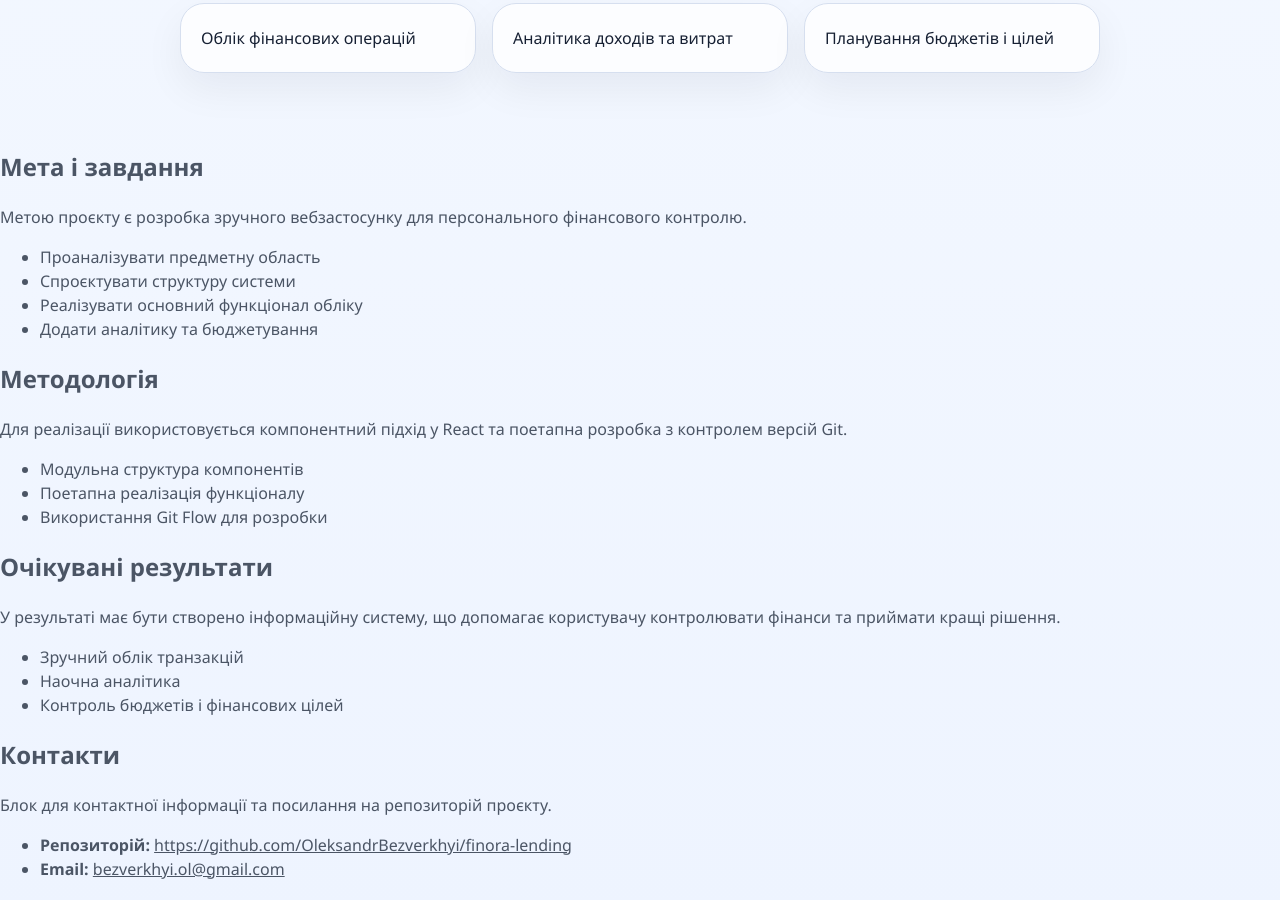
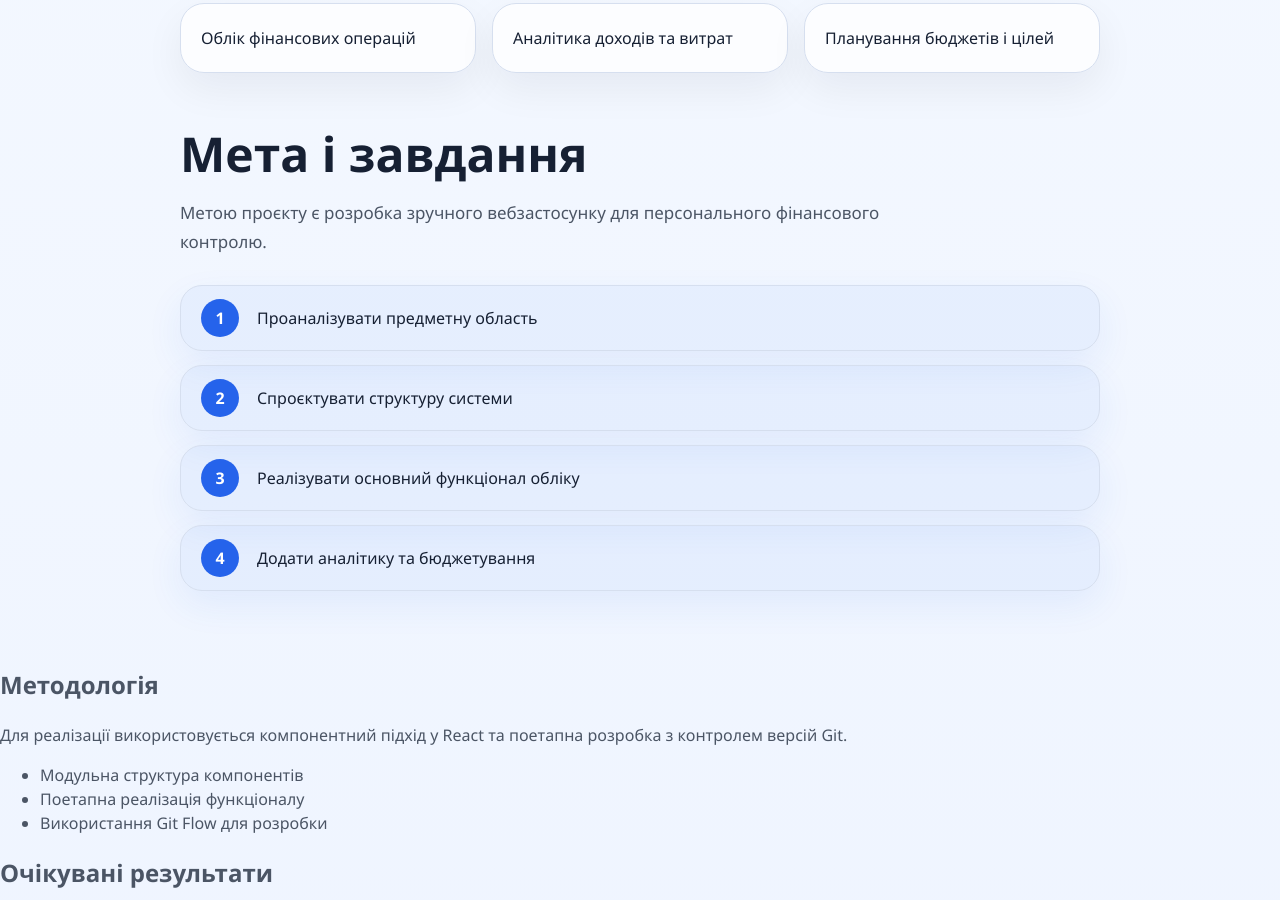
Before and after one commit to OleksandrBezverkhyi/finora-lending, a React (Vite) app: page / in a window 1280 px wide. Shown: the part 1340-2240 px from the top of the page. Built offline with nearby package versions, Linux system fonts and the light colour scheme.

Commit message:
feat: style goals section

```diff
--- a/src/App.css
+++ b/src/App.css
@@ -188,6 +188,63 @@
   box-shadow: 0 16px 40px rgba(15, 23, 42, 0.06);
 }
 
+.goals-section {
+  max-width: 960px;
+  margin: 0 auto;
+  padding: 0 20px 56px;
+}
+
+.goals-section__title {
+  margin: 0;
+  color: var(--heading-color);
+  font-size: clamp(2rem, 4vw, 3rem);
+  line-height: 1.05;
+}
+
+.goals-section__description {
+  max-width: 46rem;
+  margin: 18px 0 0;
+  color: var(--text-color);
+  font-size: 1.06rem;
+  line-height: 1.75;
+}
+
+.goals-section__list {
+  counter-reset: goals-counter;
+  display: grid;
+  gap: 14px;
+  margin: 28px 0 0;
+  padding: 0;
+  list-style: none;
+}
+
+.goals-section__item {
+  position: relative;
+  padding: 20px 20px 20px 76px;
+  border: 1px solid var(--border-color);
+  border-radius: 22px;
+  background: rgba(37, 99, 235, 0.06);
+  color: var(--heading-color);
+  box-shadow: 0 14px 36px rgba(37, 99, 235, 0.08);
+}
+
+.goals-section__item::before {
+  counter-increment: goals-counter;
+  content: counter(goals-counter);
+  position: absolute;
+  top: 50%;
+  left: 20px;
+  display: grid;
+  place-items: center;
+  width: 38px;
+  height: 38px;
+  border-radius: 50%;
+  background: var(--accent-color);
+  color: #ffffff;
+  font-weight: 700;
+  transform: translateY(-50%);
+}
+
 @media (max-width: 768px) {
   .site-header {
     padding: 14px 16px;
@@ -230,11 +287,22 @@
     width: 100%;
   }
 
-  .about-section {
+  .about-section,
+  .goals-section {
     padding: 0 16px 40px;
   }
 
   .about-section__list {
     grid-template-columns: 1fr;
   }
+
+  .goals-section__item {
+    padding: 76px 18px 18px;
+  }
+
+  .goals-section__item::before {
+    top: 18px;
+    left: 18px;
+    transform: none;
+  }
 }
--- a/src/components/ContentSection.jsx
+++ b/src/components/ContentSection.jsx
@@ -1,19 +1,46 @@
 export function ContentSection({ id, title, description, items }) {
   const isAboutSection = id === 'about'
+  const isGoalsSection = id === 'goals'
+
+  const sectionClassName = isAboutSection
+    ? 'about-section'
+    : isGoalsSection
+      ? 'goals-section'
+      : undefined
+
+  const titleClassName = isAboutSection
+    ? 'about-section__title'
+    : isGoalsSection
+      ? 'goals-section__title'
+      : undefined
+
+  const descriptionClassName = isAboutSection
+    ? 'about-section__description'
+    : isGoalsSection
+      ? 'goals-section__description'
+      : undefined
+
+  const listClassName = isAboutSection
+    ? 'about-section__list'
+    : isGoalsSection
+      ? 'goals-section__list'
+      : undefined
+
+  const itemClassName = isAboutSection
+    ? 'about-section__item'
+    : isGoalsSection
+      ? 'goals-section__item'
+      : undefined
 
   return (
-    <section className={isAboutSection ? 'about-section' : undefined} id={id}>
-      <h2 className={isAboutSection ? 'about-section__title' : undefined}>
-        {title}
-      </h2>
-      <p className={isAboutSection ? 'about-section__description' : undefined}>
-        {description}
-      </p>
+    <section className={sectionClassName} id={id}>
+      <h2 className={titleClassName}>{title}</h2>
+      <p className={descriptionClassName}>{description}</p>
 
       {items?.length ? (
-        <ul className={isAboutSection ? 'about-section__list' : undefined}>
+        <ul className={listClassName}>
           {items.map((item) => (
-            <li className={isAboutSection ? 'about-section__item' : undefined} key={item}>
+            <li className={itemClassName} key={item}>
               {item}
             </li>
           ))}
```
